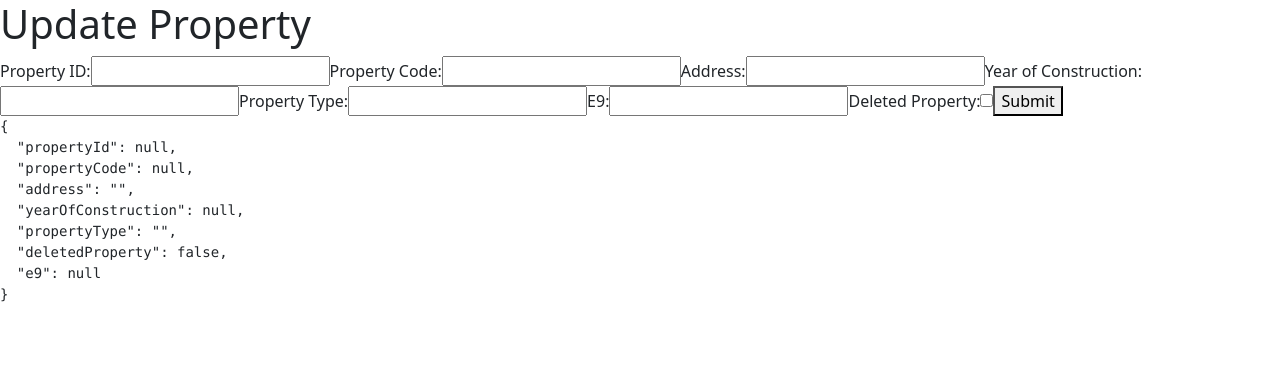
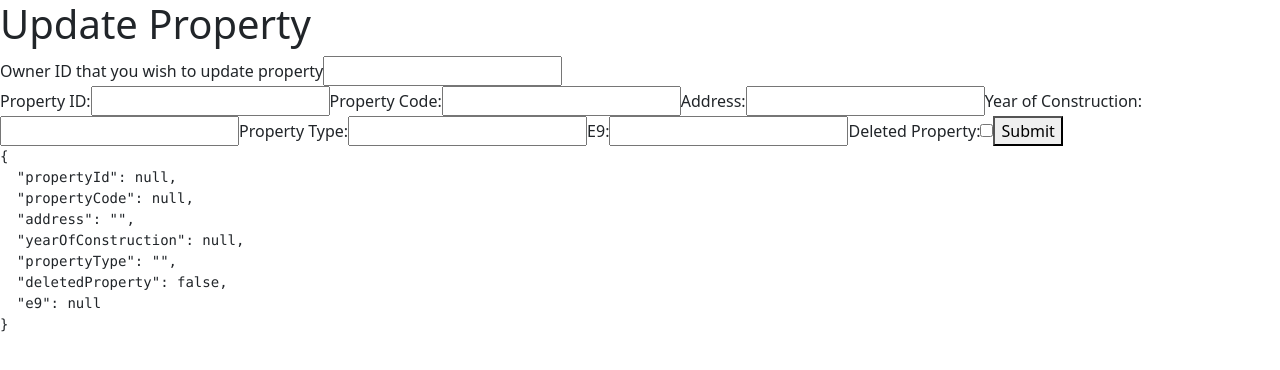
Before and after one commit to aristeridis/Technikon-Web-Front, an Angular app: page /update-property in a window 1280 px wide. Shown: the top 370 px of the page. Built offline with nearby package versions, Linux system fonts and the light colour scheme.

Commit message:
minor fixes update still dosent work probably the error is in the back

```diff
--- a/src/app/create-property/create-property.component.html
+++ b/src/app/create-property/create-property.component.html
@@ -2,8 +2,8 @@
   <h1>Create Property</h1>
 
   <form (ngSubmit)="postData()">
-    <label for="ownerId">Owner ID:</label>
-    <input type="number" id="ownerId" [(ngModel)]="ownerId" name="ownerId" required>
+    <label for="ownerId">Owner ID that you wish to create property</label>
+    <input type="number" id="ownerId" [(ngModel)]="ownerId" name="ownerId" required><br/>
     <label for="propertyId">Property ID:</label>
     <input type="number" id="propertyId" [(ngModel)]="property.propertyId" name="propertyId" required>
 
--- a/src/app/create-property/create-property.component.ts
+++ b/src/app/create-property/create-property.component.ts
@@ -34,7 +34,7 @@ export class CreatePropertyComponent {
         },
         error: err => {
           console.error('Error creating property:', err);
-          alert('Failed to create property. Please try again.');
+          alert('Couldn\'t update property');
         }
       });
     } else {
--- a/src/app/services/create-property.service.ts
+++ b/src/app/services/create-property.service.ts
@@ -11,14 +11,14 @@ export class CreatePropertyService {
   http = inject(HttpClient);
 
   constructor() { }
-  postData(ownerId: number, data: any){    const headers = new HttpHeaders()
+  postData(ownerId: number, data: any) {
+    const headers = new HttpHeaders()
       .set('Content-Type', 'application/json')
-
     const url = `http://localhost:8080/TechnikonWeb/resources/Owner/property/${ownerId}`;
     return this.http.post(url, JSON.stringify(data), { headers: headers })
       .pipe(retry(1),
         catchError(error => throwError(() => 'Couldn\'t post data on service'))
-  );
+      );
 
   }
 }
--- a/src/app/services/update-property.service.ts
+++ b/src/app/services/update-property.service.ts
@@ -7,13 +7,14 @@ import { catchError, Observable, retry, throwError } from 'rxjs';
 })
 export class UpdatePropertyService {
   http = inject(HttpClient);
-  url = 'http://localhost:8080/TechnikonWeb/resources/Owner/property/${property.propertyId}';
 
   constructor() { }
-  putData(data: any): Observable<any> {
+  putData(ownerId: number, data: any) {
     const headers = new HttpHeaders()
-      .set('Content-Type', 'application/json');
-    const url = `${this.url}`;
+      .set('Content-Type', 'application/json')
+    const url = `http://localhost:8080/TechnikonWeb/resources/Admin/property/${ownerId}`;
+    console.log('PUT Request URL:', url);
+    console.log('Data to send:', data);
     return this.http.put(url, JSON.stringify(data), { headers: headers })
       .pipe(retry(1),
         catchError(error => throwError(() => 'Couldn\'t put data on service'))
--- a/src/app/update-property/update-property.component.html
+++ b/src/app/update-property/update-property.component.html
@@ -2,6 +2,8 @@
   <h1>Update Property</h1>
 
   <form (ngSubmit)="putData()">
+    <label for="ownerId">Owner ID that you wish to update property</label>
+    <input type="number" id="ownerId" [(ngModel)]="ownerId" name="ownerId" required><br/>
     <label for="propertyId">Property ID:</label>
     <input type="number" id="propertyId" [(ngModel)]="property.propertyId" name="propertyId" required>
 
--- a/src/app/update-property/update-property.component.ts
+++ b/src/app/update-property/update-property.component.ts
@@ -11,6 +11,7 @@ import { UpdatePropertyService } from '../services/update-property.service';
   styleUrl: './update-property.component.css'
 })
 export class UpdatePropertyComponent {
+  ownerId: number | null = null;
   property = {
     propertyId: null,
     propertyCode: null,
@@ -24,8 +25,8 @@ export class UpdatePropertyComponent {
   service = inject(UpdatePropertyService);
 
   putData() {
-    if (this.property.propertyId) {
-      this.service.putData(this.property).subscribe({
+    if (this.ownerId) {
+      this.service.putData(this.ownerId,this.property).subscribe({
         next: response => {
           console.log(response);
           alert('Property updated');
```
